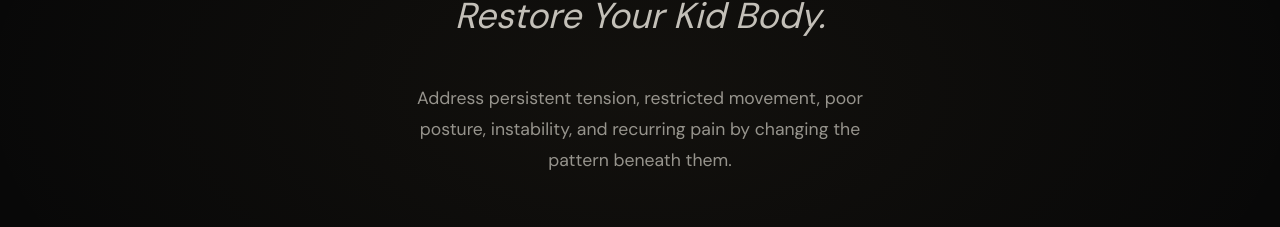
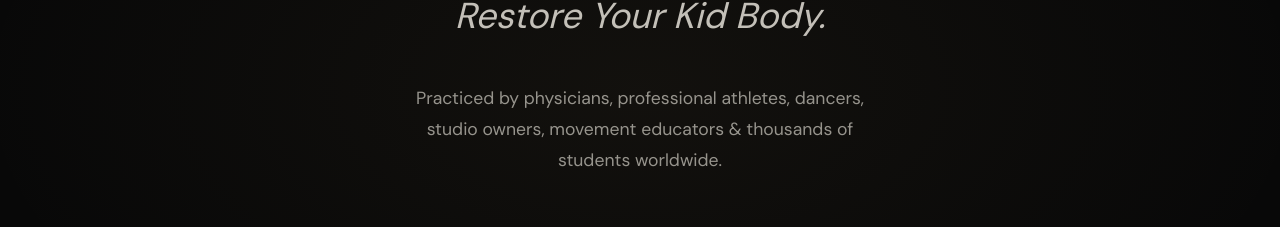
Before and after one commit to corrigarton/Landing-Page, a React (Vite) app: page / in a window 1280 px wide. Shown: the part 456-683 px from the top of the page. Built offline with nearby package versions, Linux system fonts and the light colour scheme; the HTML template or start-up script is replaced by a standard one; a web font is replaced by a local one.

Commit message:
Update text in App component paragraph

```diff
--- a/src/App.tsx
+++ b/src/App.tsx
@@ -398,7 +398,7 @@ function Hero() {
             fontSize: '1.1rem', lineHeight: 1.78, color: 'rgba(240,236,227,0.6)',
             maxWidth: '500px', margin: '0 auto',
           }}>
-            Address persistent tension, restricted movement, poor posture, instability, and recurring pain by changing the pattern beneath them.
+            Practiced by physicians, professional athletes, dancers, studio owners, movement educators & thousands of students worldwide.
           </p>
         </div>
 
```
